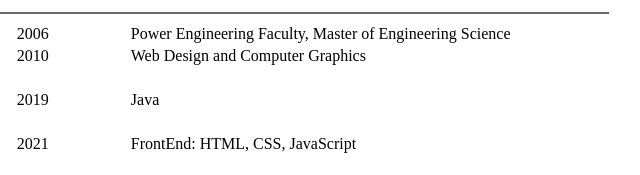
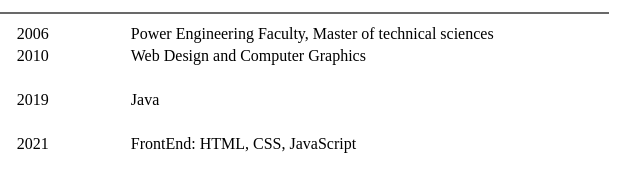
Before and after one commit to alex-beaverg/MyCV-2023, a plain HTML site: page index.html in a window 1280 px wide. Shown: the part 385-560 px from the top of the page, 464-1104 px from the left. Drawn offline with Linux system fonts and the light colour scheme.

Commit message:
update cv new style 6

```diff
--- a/index.html
+++ b/index.html
@@ -115,7 +115,7 @@
                                 2006
                             </td>
                             <td class="td-2">
-                                Power Engineering Faculty, Master of Engineering Science
+                                Power Engineering Faculty, Master of technical sciences
                             </td>
                         </tr>
                         <tr>
```
